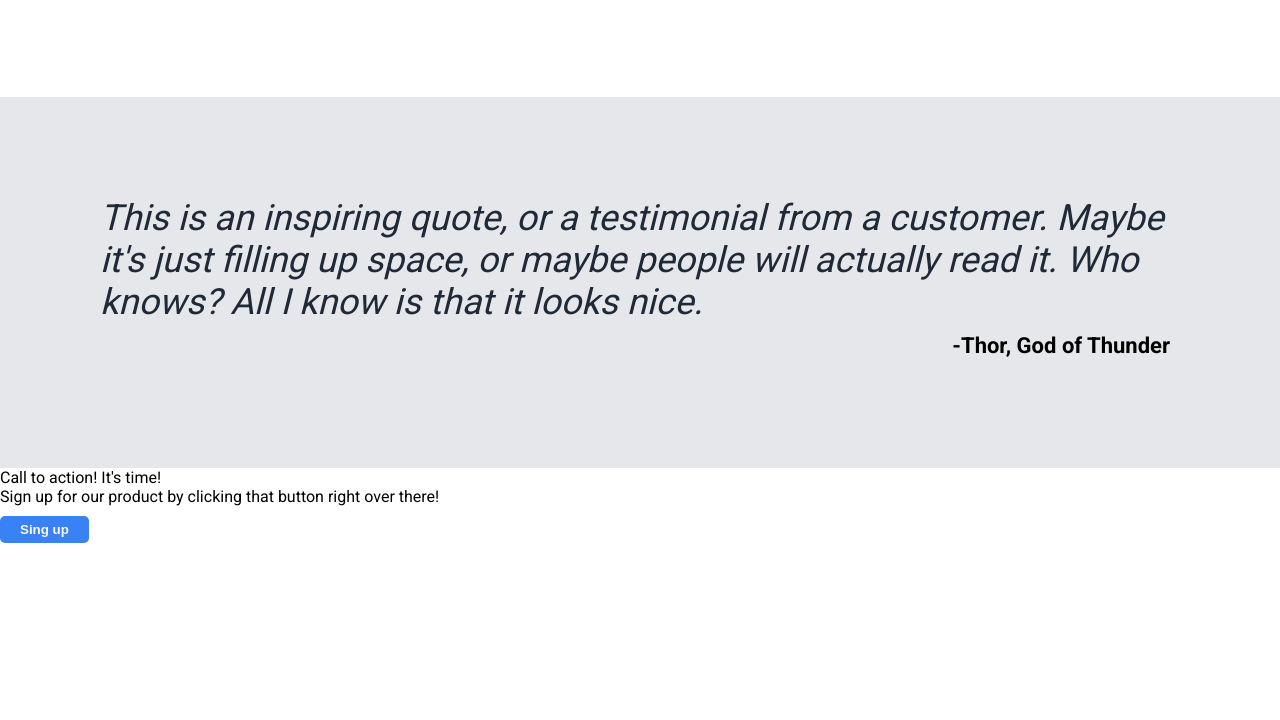
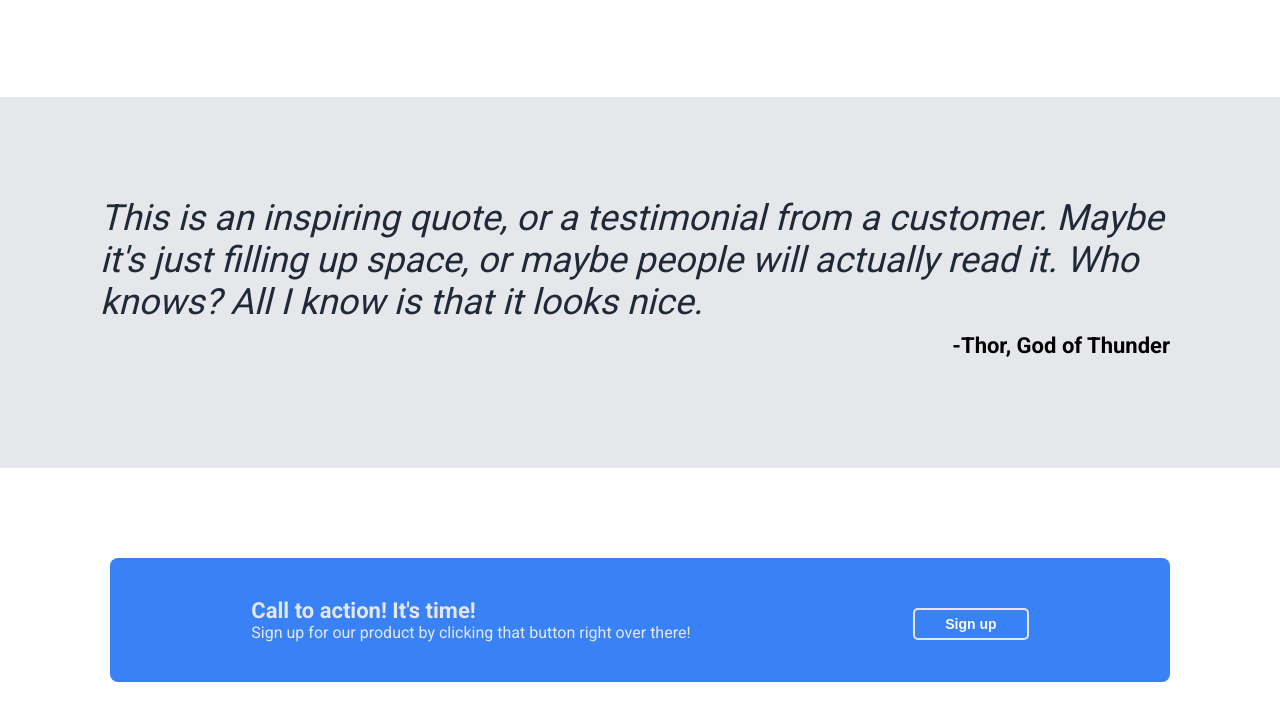
Before and after one commit to AlvaroJBurgos/landing-page, a plain HTML site: page resources/landing-page.html in a window 1280 px wide. Shown: the part 816-1536 px from the top of the page. Before the commit the page ends 1359 px from the top, so only its background shows below. Drawn offline with Linux system fonts and the light colour scheme.

Commit message:
Add style to the forth-section of the webpage

```diff
--- a/resources/css/style.css
+++ b/resources/css/style.css
@@ -24,6 +24,13 @@ body {
     justify-content: center;
     align-content: center;
     padding: 100px;
+}
+
+.forth-section {
+    display: flex;
+    justify-content: center;
+    align-items: center;
+    padding: 50px;
 }
 
 .header {
@@ -145,3 +152,32 @@ button {
     font-weight: 900;
     font-size: 22px;
  }
+
+ .forth-section {
+        margin: 40px 60px;
+ }
+
+ .forth-section .container {
+    background-color: #3882F6;
+    display: flex;
+    align-items: flex-start;
+    justify-content: space-around;
+    padding: 40px 30px;
+    /* margin: 50px; */
+    border-radius: 8px;
+    color: #E5E7EB;
+    flex: 1 1 auto;
+    /* gap: 100px; */
+ }
+
+ .text .title {
+    font-size: 22px;
+    font-weight: 600;
+ }
+
+ .forth-section button {
+    border: 2px solid #E5E7EB;
+    font-size: 14px;
+    padding: 6px 30px;
+    /* border: 6px solid maroon; */
+ }
--- a/resources/landing-page.html
+++ b/resources/landing-page.html
@@ -64,7 +64,7 @@
                 <div class="title">Call to action! It's time!</div>
                 <div class="subtext">Sign up for our product by clicking that button right over there!</div>
             </div>
-            <button>Sing up</button>
+            <button>Sign up</button>
         </div>
     </div>
 </body>
```
